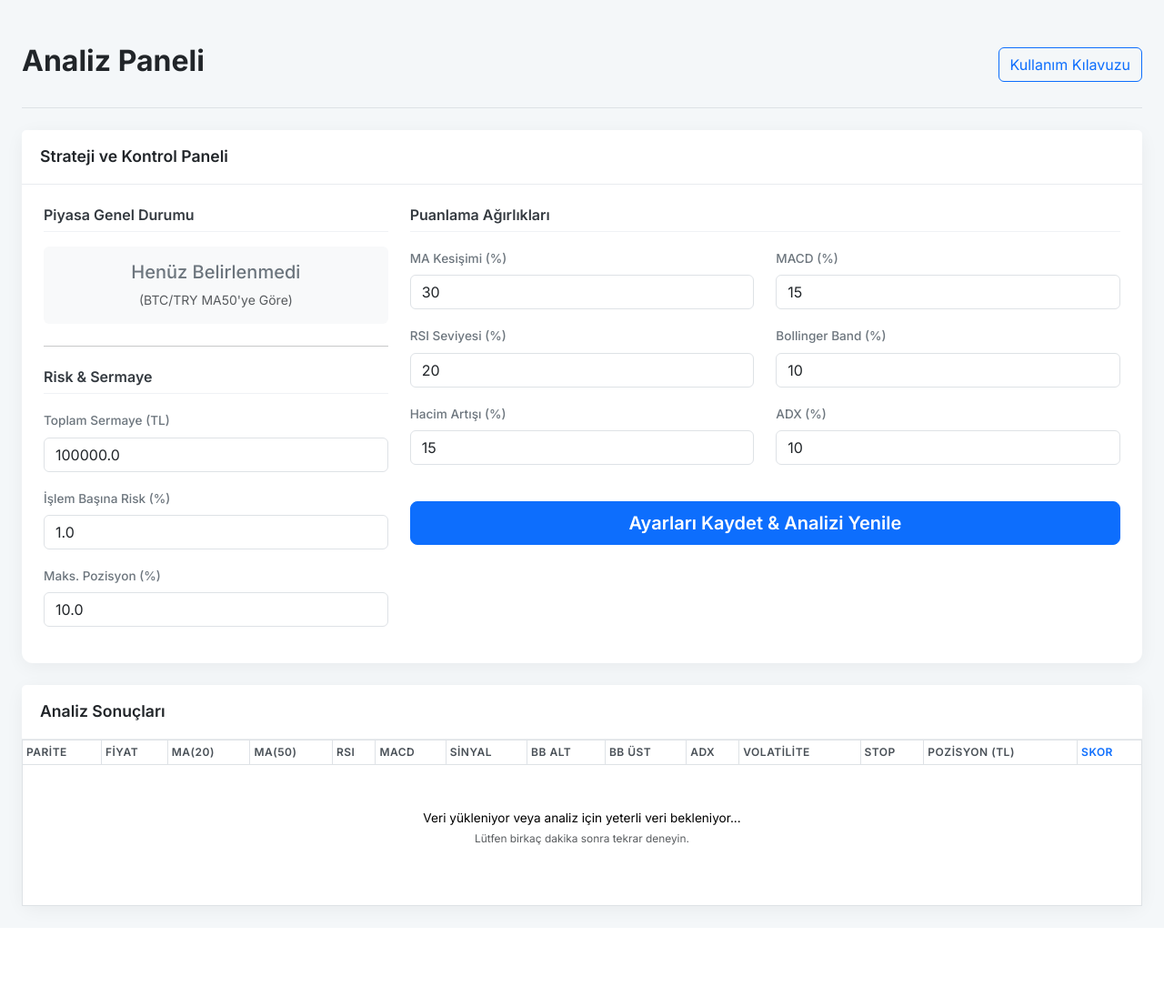
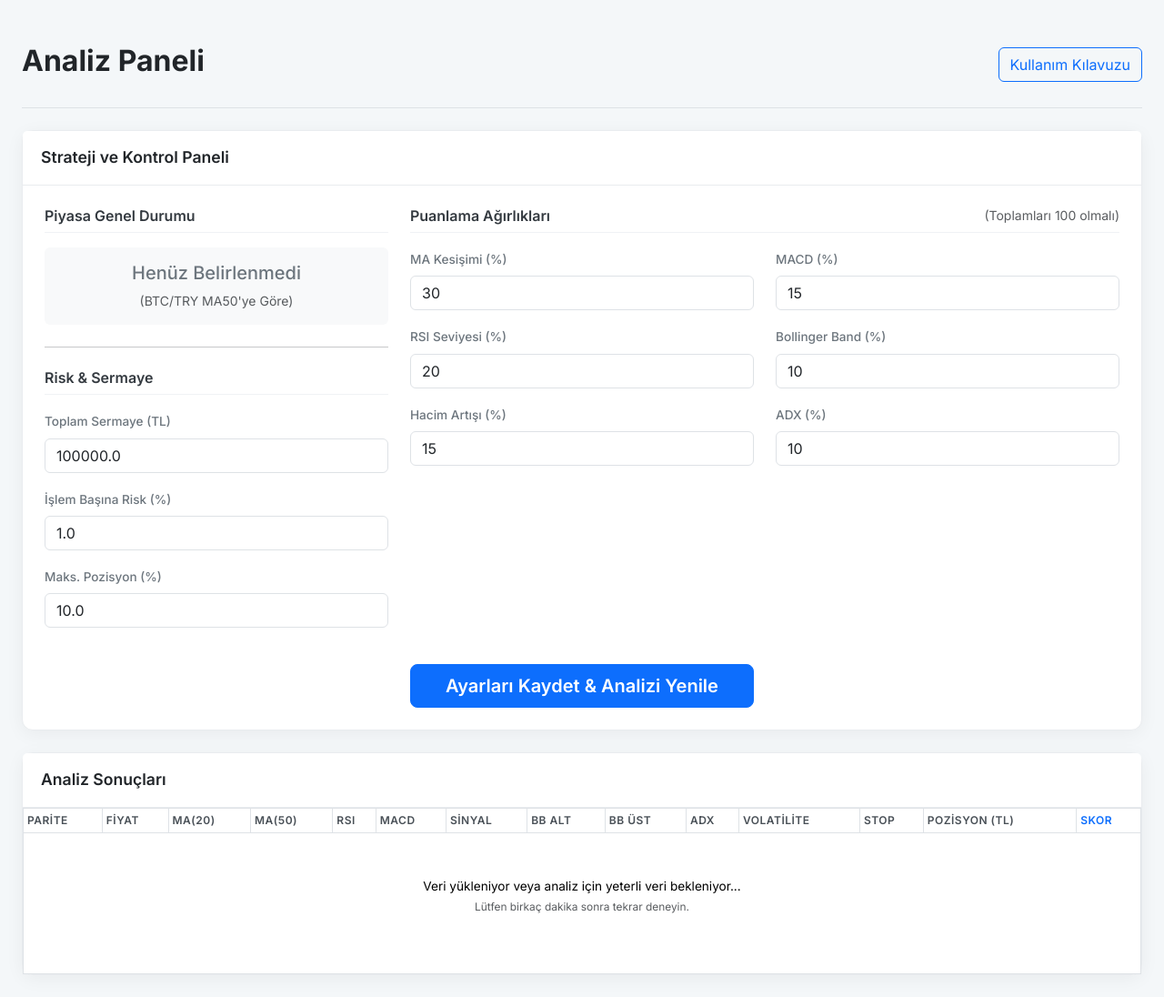
Before and after one commit to Gunebakan06/kripto-analiz-paneli, a Flask app: page / in a window 1280 px wide. Shown: the whole page at 91% size. Before the commit the page ends 1010 px from the top, so only its background shows below. Run offline with Flask 3, Linux system fonts and the light colour scheme; data comes from the database, SQL or seed files in the repository.

Commit message:
dashboard.html güncellemesi

```diff
--- a/templates/dashboard.html
+++ b/templates/dashboard.html
@@ -14,7 +14,7 @@
             font-family: 'Inter', sans-serif;
         }
         .card {
-            border: none;
+            border: 1px solid #e9ecef; /* Sınırları belirginleştir */
             border-radius: 0.75rem;
             box-shadow: 0 4px 20px rgba(0, 0, 0, 0.05);
             height: 100%;
@@ -71,6 +71,9 @@
             margin-bottom: 1rem;
             padding-bottom: 0.5rem;
             border-bottom: 1px solid #f0f2f5;
+            display: flex;
+            justify-content: space-between;
+            align-items: center;
         }
     </style>
 </head>
@@ -117,7 +120,10 @@
 
                             <!-- ORTA VE SAĞ SÜTUNLAR: Puanlama Ağırlıkları -->
                             <div class="col-lg-8">
-                                <h6 class="settings-section-header">Puanlama Ağırlıkları</h6>
+                                <h6 class="settings-section-header">
+                                    <span>Puanlama Ağırlıkları</span>
+                                    <small class="text-muted fw-normal">(Toplamları 100 olmalı)</small>
+                                </h6>
                                 <div class="row">
                                     <div class="col-lg-6">
                                         {% for key, label in [
@@ -140,11 +146,11 @@
                                         {% endfor %}
                                     </div>
                                 </div>
-                                <div class="row mt-4">
-                                    <div class="col-12">
-                                        <button type="submit" class="btn btn-primary btn-lg w-100">Ayarları Kaydet & Analizi Yenile</button>
-                                    </div>
-                                </div>
+                            </div>
+                        </div>
+                        <div class="row mt-4">
+                            <div class="col-md-4 mx-auto">
+                                <button type="submit" class="btn btn-primary btn-lg w-100">Ayarları Kaydet & Analizi Yenile</button>
                             </div>
                         </div>
                     </form>
@@ -160,7 +166,7 @@
                 <div class="card-header">Analiz Sonuçları</div>
                 <div class="card-body p-0">
                     <div class="table-responsive">
-                        <table class="table table-hover table-bordered table-sm m-0">
+                        <table class="table table-hover table-bordered table-sm m-0"> <!-- Sütun çizgileri için table-bordered eklendi -->
                             <thead class="text-start">
                                 <tr>
                                     <th>Parite</th><th>Fiyat</th><th>MA(20)</th><th>MA(50)</th><th>RSI</th><th>MACD</th><th>Sinyal</th><th>BB Alt</th><th>BB Üst</th><th>ADX</th><th>Volatilite</th><th>Stop</th><th>Pozisyon (TL)</th><th class="text-primary">Skor</th>
```
